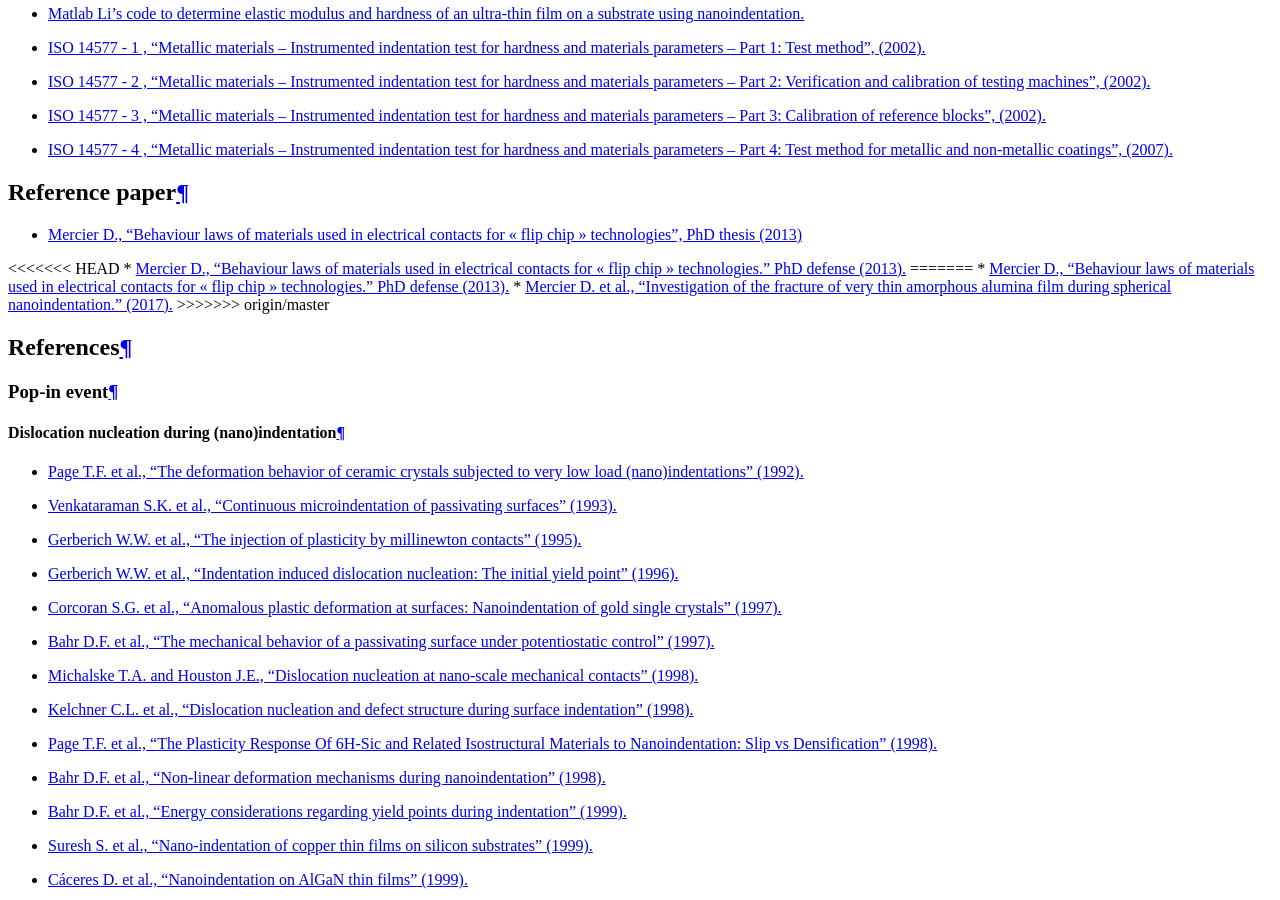
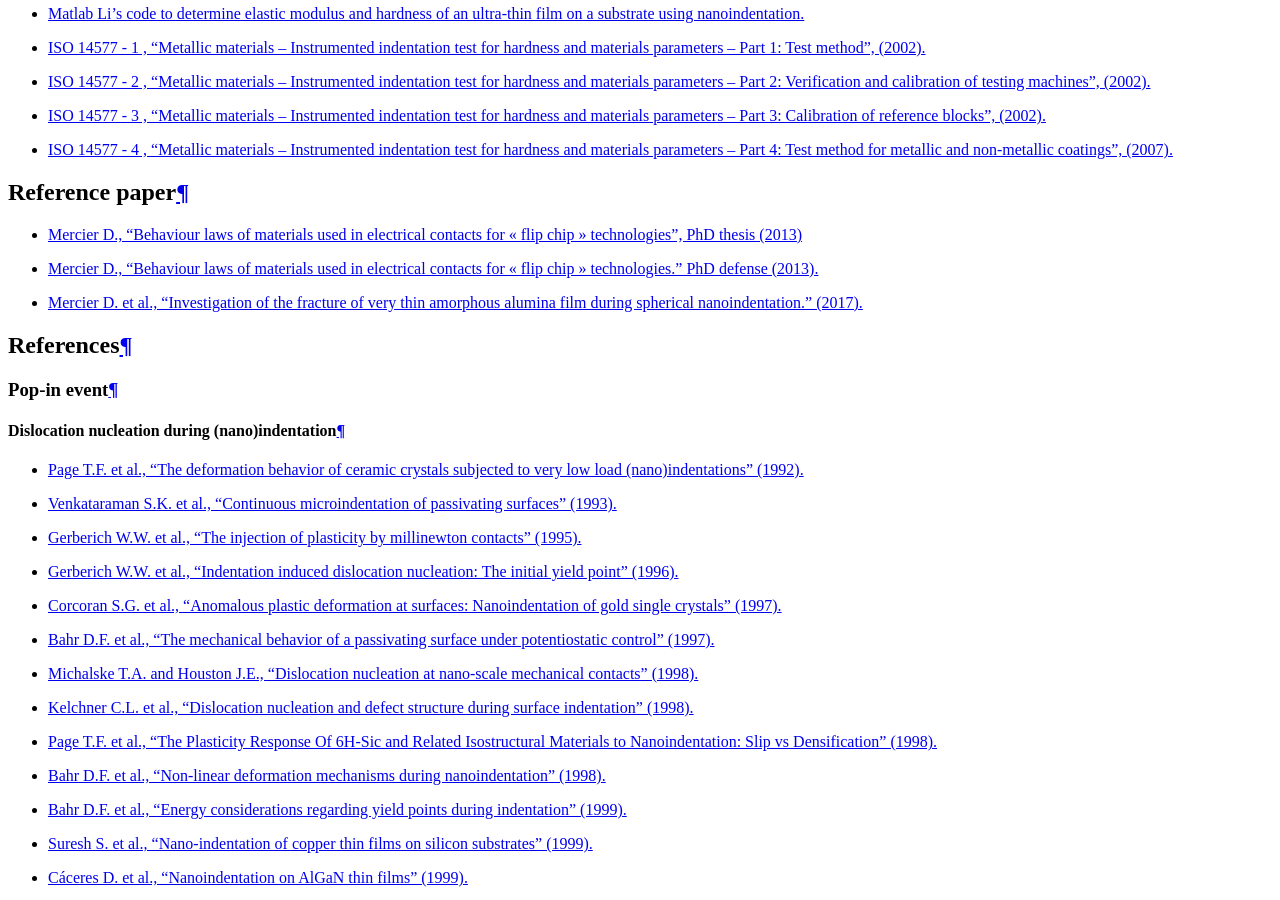
Before and after one commit to DavidMercier/PopIn, a Sphinx documentation site: the page built from doc/links_ref.rst, in a window 1280 px wide and 900 px high, scrolled down 597 px. Built offline with Sphinx 7.4.7, drawn with Linux system fonts in a browser that asks for light colours; comment, search, counter and statistics services are not loaded; some of the changed text lies outside the part shown.

Commit message:
Update links_ref.rst

```diff
--- a/doc/links_ref.rst
+++ b/doc/links_ref.rst
@@ -29,12 +29,8 @@ Reference paper
 ################
 
 * `Mercier D., "Behaviour laws of materials used in electrical contacts for « flip chip » technologies", PhD thesis (2013) <https://tel.archives-ouvertes.fr/tel-01127940>`_
-<<<<<<< HEAD
-* `Mercier D., "Behaviour laws of materials used in electrical contacts for « flip chip » technologies." PhD defense (2013). <https://doi.org/10.5281/zenodo.11753>`_
-=======
 * `Mercier D., "Behaviour laws of materials used in electrical contacts for « flip chip » technologies." PhD defense (2013). <https://doi.org/10.5281/zenodo.11753>`_
 * `Mercier D. et al., "Investigation of the fracture of very thin amorphous alumina film during spherical nanoindentation." (2017). <https://doi.org/10.1016/j.tsf.2017.07.040>`_
->>>>>>> origin/master
 
 References
 ###########
```
Also changed, not shown: other parts of doc/links_ref.rst (+1 -0 lines).
